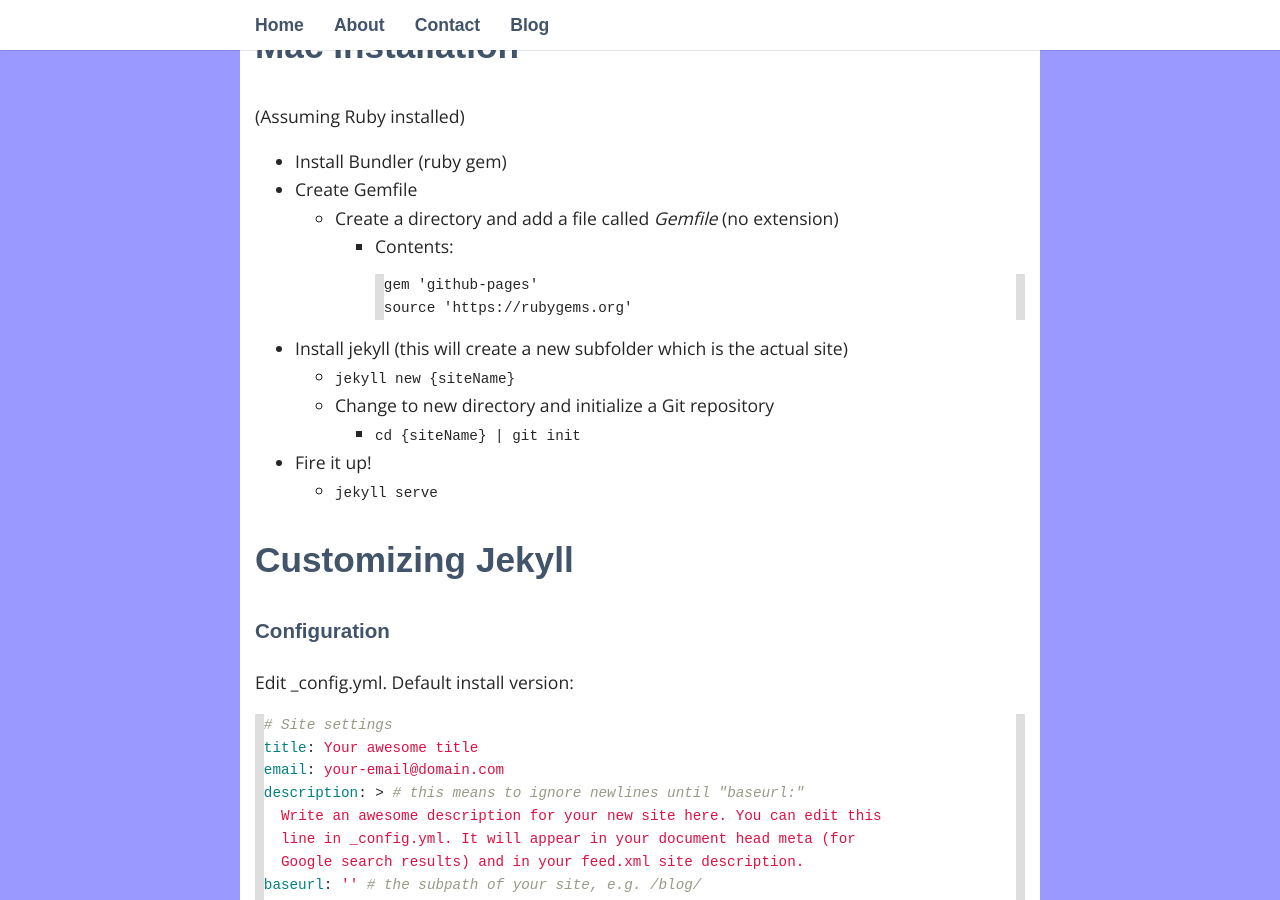
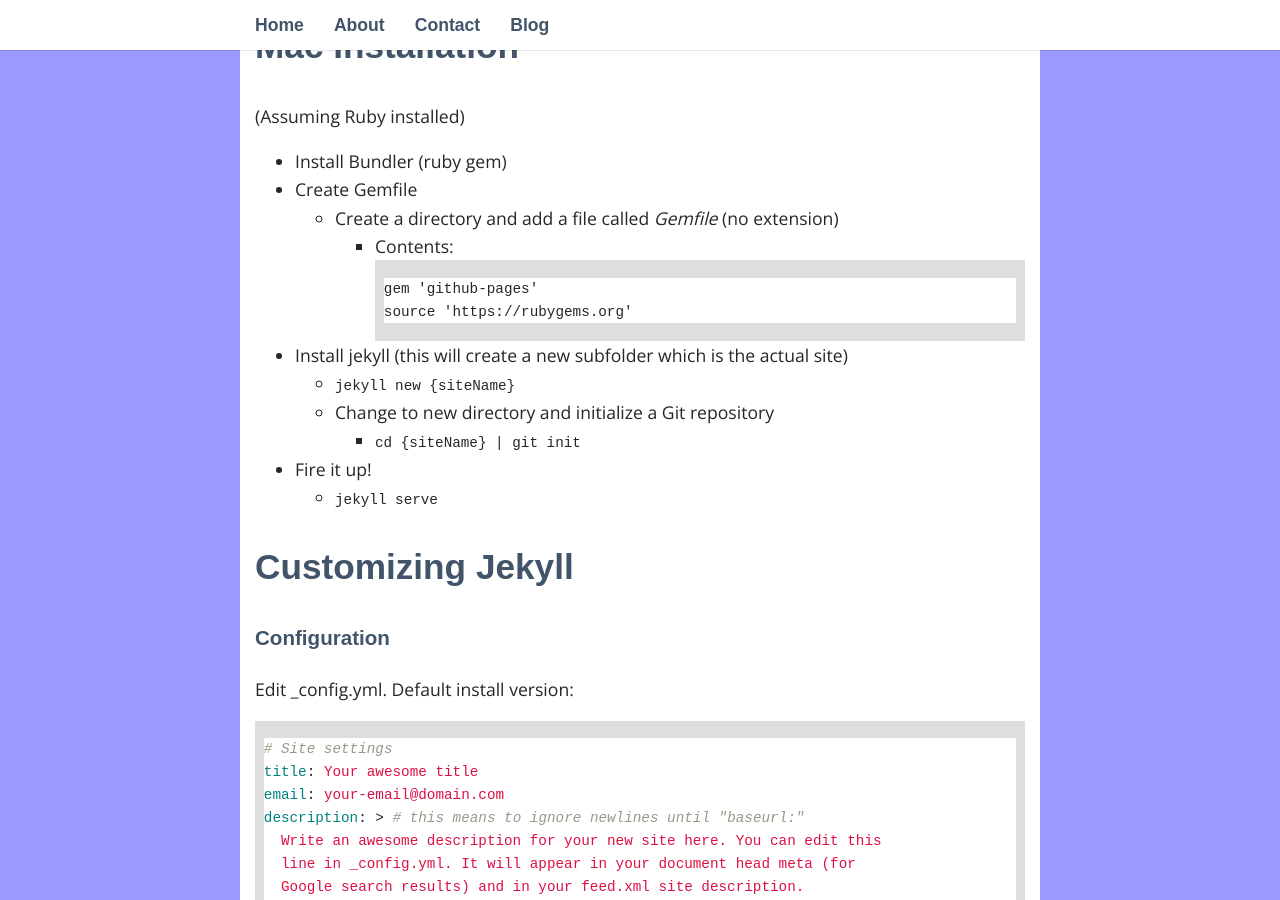
Before and after one commit to tpatrickmcdermott/jackal, a Jekyll site: the page built from _posts/2020-01-23-jekyll-setup-notes.markdown, in a window 1280 px wide and 900 px high, scrolled down 379 px. Built offline with Jekyll 4.4.1, drawn with Linux system fonts in a browser that asks for light colours; some web fonts are replaced.

Commit message:
main.css test

```diff
--- a/_sass/_syntax-highlighting.scss
+++ b/_sass/_syntax-highlighting.scss
@@ -3,7 +3,7 @@
  */
 div.highlight {
   background: #dedede;
-  padding: 0 .5em;
+  padding: 0.2em .5em;
 }
 pre.highlight {
     background: #fff;
```
